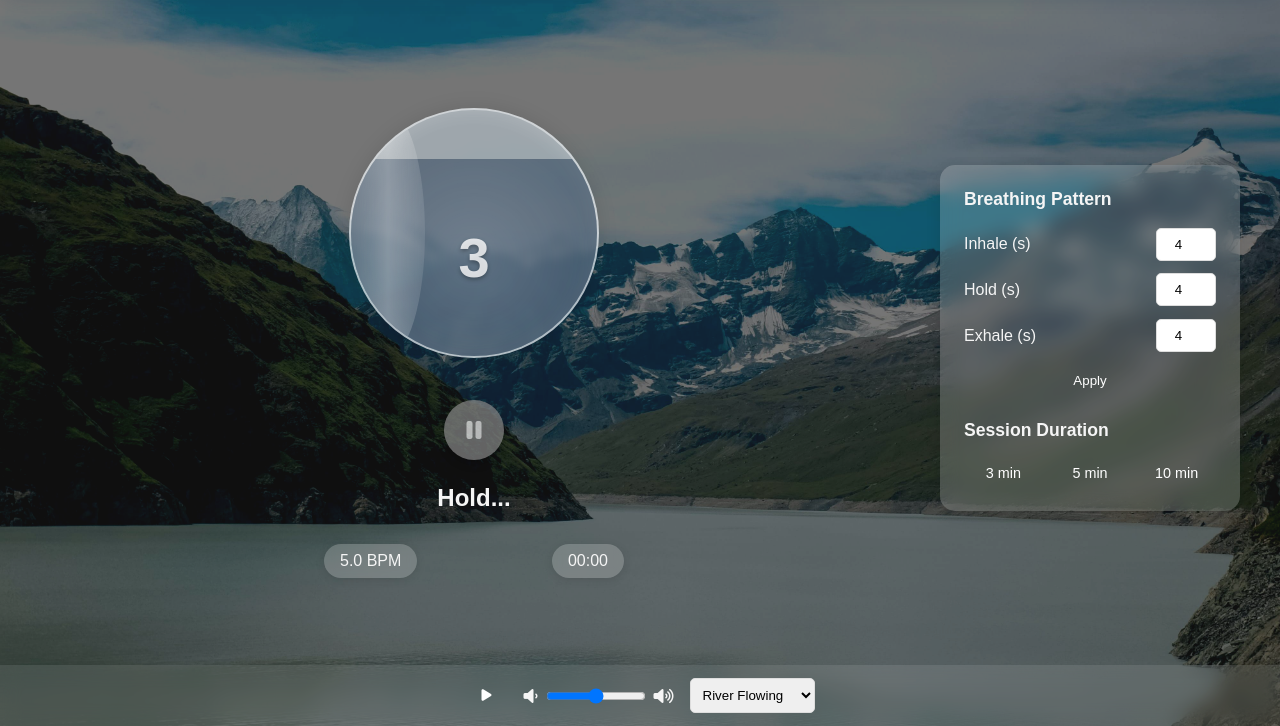
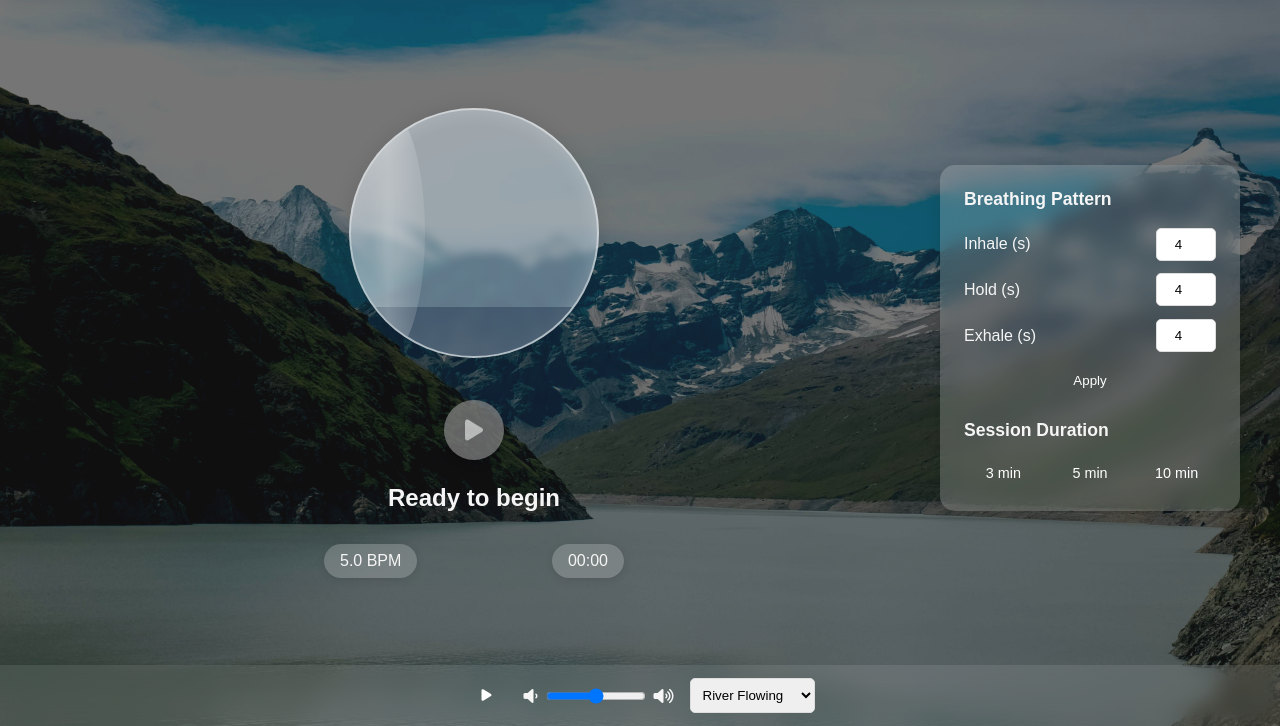
Before and after one commit to Amlan-git/Breathing-App, a plain HTML site: page index.html in a window 1280 px wide. Shown: the part 74-800 px from the top of the page. Drawn offline with Linux system fonts and the light colour scheme.

Commit message:
initial state rest

```diff
--- a/script.js
+++ b/script.js
@@ -25,7 +25,7 @@ const startPauseBtn = document.getElementById('start-pause-btn');
 
 // State variables
 let breathingState = 'inhale';
-let isBreathingActive = true;
+let isBreathingActive = false;
 let currentCount = 0;
 let currentCountInterval = null;
 let sessionTimer = null;
@@ -45,13 +45,8 @@ function initApp() {
 
     // Set initial button state
     const icon = startPauseBtn.querySelector('i');
-    if (isBreathingActive) {
-        icon.classList.remove('fa-play');
-        icon.classList.add('fa-pause');
-    } else {
-        icon.classList.remove('fa-pause');
-        icon.classList.add('fa-play');
-    }
+    icon.classList.remove('fa-pause');
+    icon.classList.add('fa-play');
 
     // Initially disable start button
     updateStartButtonState();
@@ -62,7 +57,10 @@ function initApp() {
         updateStartButtonState();
     }
 
-    startBreathingAnimation();
+    // Set initial water level and status
+    waterElement.classList.remove('inhale', 'hold', 'exhale');
+    statusElement.textContent = 'Ready to begin';
+
     setupEventListeners();
 
     // Apply the night theme by default
@@ -254,6 +252,11 @@ function startSessionTimer(duration) {
             isBreathingActive = false;
             statusElement.textContent = 'Session complete';
             waterElement.classList.remove('inhale', 'hold', 'exhale');
+
+            // Reset start button to play state
+            const icon = startPauseBtn.querySelector('i');
+            icon.classList.remove('fa-pause');
+            icon.classList.add('fa-play');
         }
     }, 1000);
 }
@@ -375,6 +378,9 @@ function loadPreferences() {
 
             // Update breathing settings
             updateBreathingSettings();
+
+            // Don't automatically start the animation
+            isBreathingActive = false;
         } catch (e) {
             console.error('Error loading preferences:', e);
         }
--- a/styles.css
+++ b/styles.css
@@ -153,7 +153,7 @@ main {
     bottom: 0;
     left: 0;
     width: 100%;
-    height: 20%;
+    height: 20%; /* Start at the lowest level */
     background: var(--water-color);
     transition: height var(--inhale-duration) ease-in-out;
     display: flex;
```
